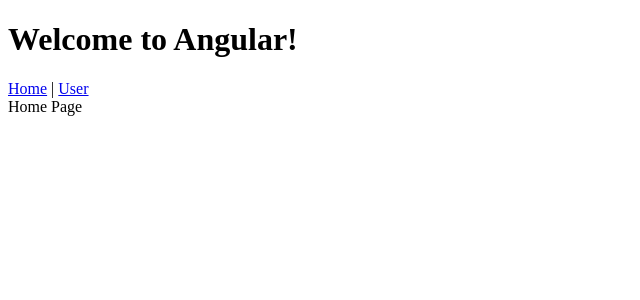
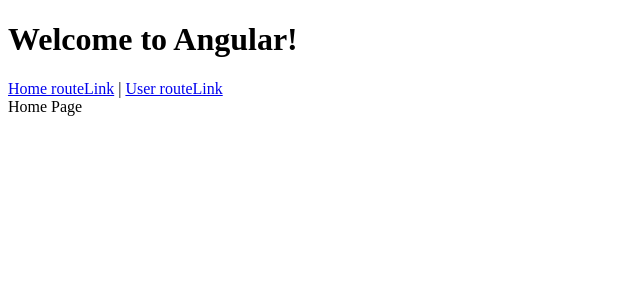
Before and after one commit to rooreckless/typescript-learn-fastest-udemy, an Angular app in the folder project_angular_01/: page / in a window 1280 px wide. Shown: the top 300 px of the page, without its empty margins (0-640 px from the left). Built offline with nearby package versions, Linux system fonts and the light colour scheme.

Commit message:
aタグのhref属性をrouterLinkに置き換えた(およびそのためのimport)

```diff
--- a/project_angular_01/src/app/app.ts
+++ b/project_angular_01/src/app/app.ts
@@ -14,22 +14,25 @@
 
 import {Component} from '@angular/core';
 //ルーティングを有効化するためインポート
-import {RouterOutlet} from '@angular/router';
+//  【追加】さらに、RouteLinkもインポート
+import {RouterOutlet,RouterLink} from '@angular/router';
 
 @Component({
   selector: 'app-root',
   // router-outletをtemplateで使い、navタグで簡単なナビゲーションを追加
+  //  【追加】さらに、RouterLinkディレクティブを使ってリンクを設定し、aタグのhref属性をrouterLink属性に変更
   template: `
     <h1>Welcome to Angular!</h1>
     <nav>
-      <a href="/">Home</a>
+      <a routerLink="/">Home routeLink</a>
       |
-      <a href="/user">User</a>
+      <a routerLink="/user">User routeLink</a>
     </nav>
     <router-outlet />
   `,
   //ルーティングを有効化するため↑でインポートしたRouterOutletをimportsに追加
   //これで、template内で<router-outlet>が使えるようになる
-  imports: [RouterOutlet],
+  // 【追加】さらにRouterLinkの追加インポートにも対応
+  imports: [RouterOutlet,RouterLink],
 })
 export class App {}
```
